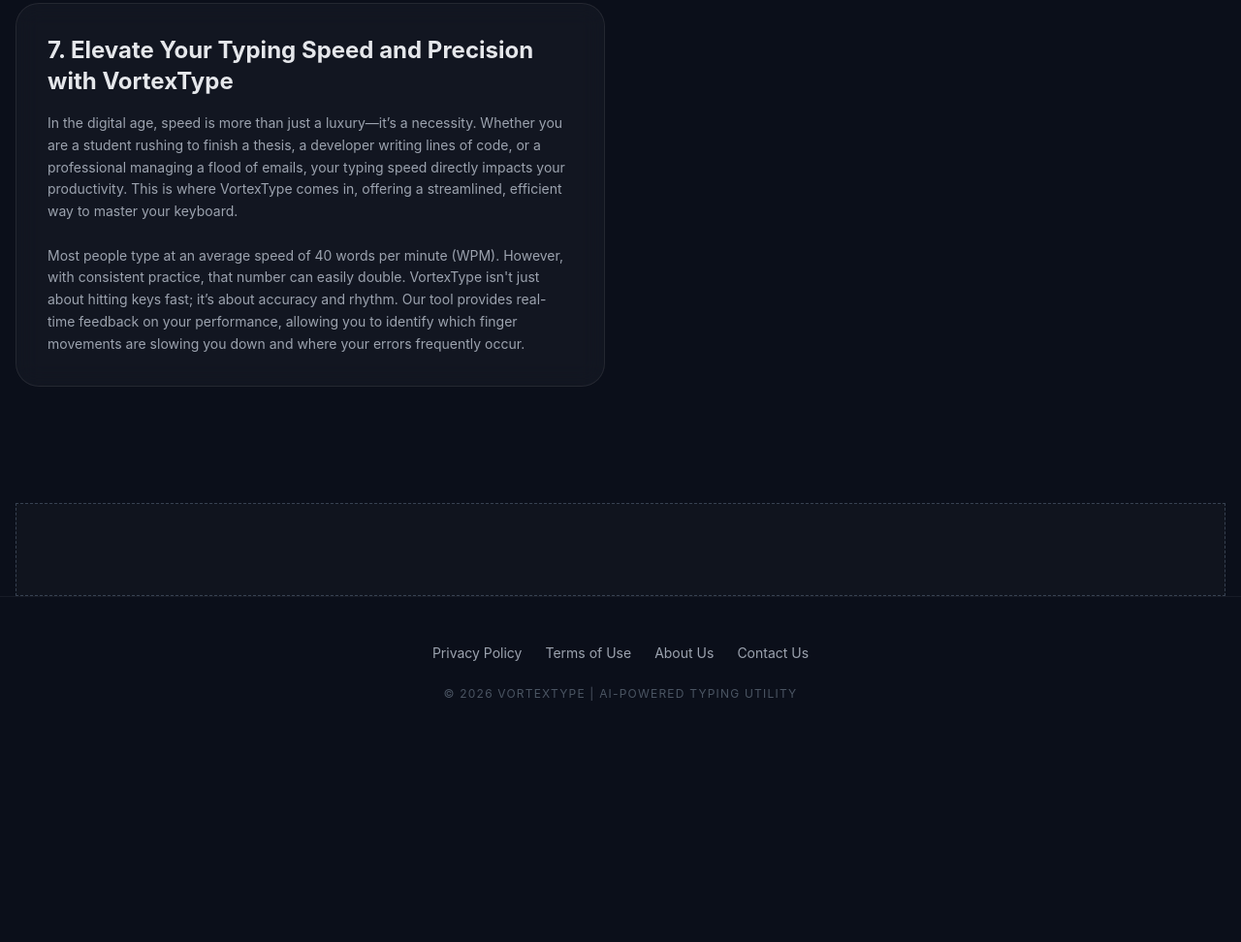
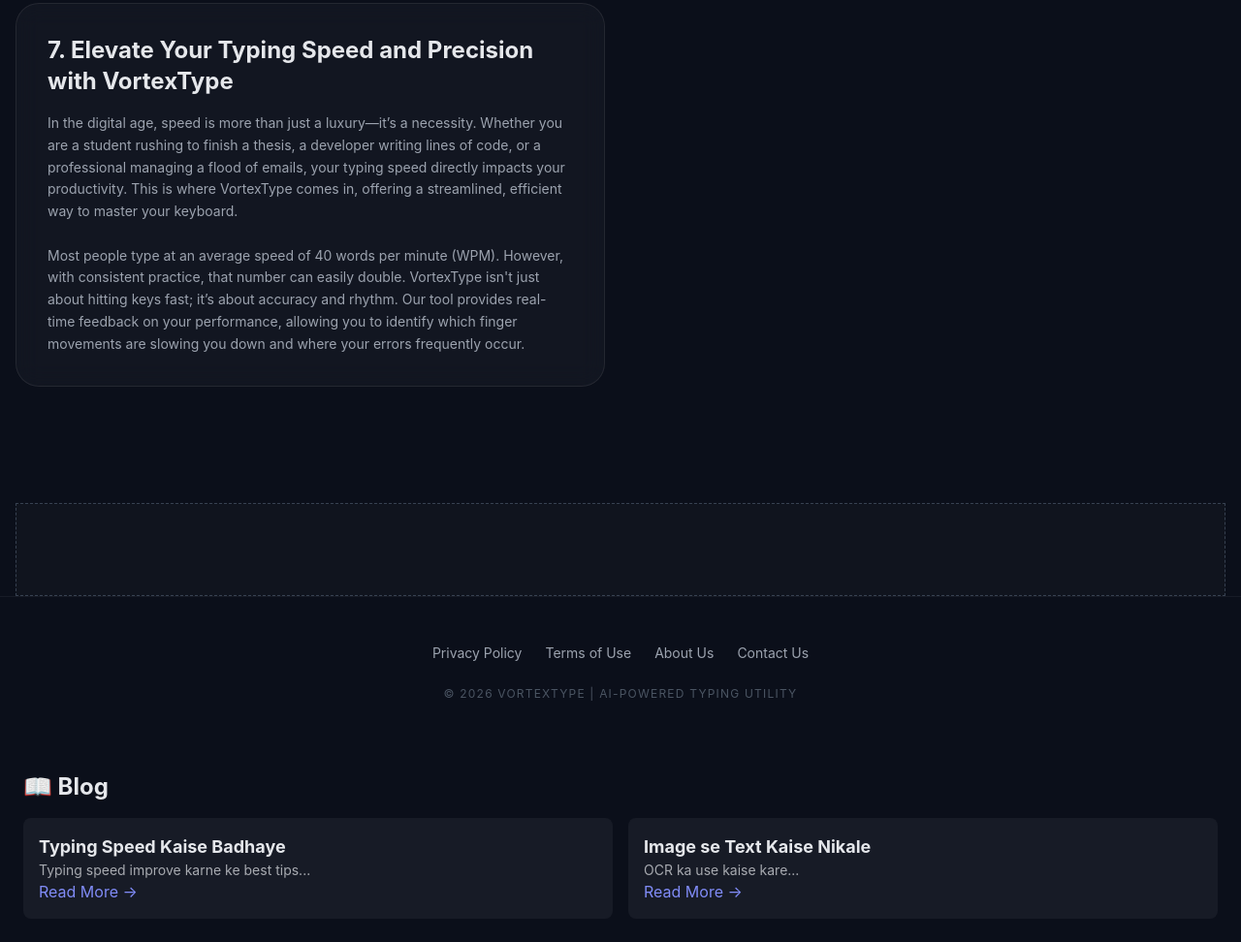
Before and after one commit to rajkkumar066-ctrl/VortexType-, a plain HTML site: page index.html in a window 1280 px wide. Shown: the part 2490-3462 px from the top of the page at 97% size. Before the commit the page ends 3262 px from the top, so only its background shows below. Drawn offline with nearby package versions, Linux system fonts and the light colour scheme; a script that the page names is missing.

Commit message:
Add blog section with article previews
Added a blog section with two articles and links.

```diff
--- a/index.html
+++ b/index.html
@@ -546,6 +546,25 @@
   </div>
 </section>
 </script>
+    <section id="blog-section" class="max-w-7xl mx-auto p-6">
+  <h2 class="text-2xl font-bold mb-4">📖 Blog</h2>
+
+  <div class="grid md:grid-cols-2 gap-4">
+
+    <div class="p-4 bg-white/5 rounded-lg">
+      <h3 class="font-bold text-lg">Typing Speed Kaise Badhaye</h3>
+      <p class="text-sm opacity-70">Typing speed improve karne ke best tips...</p>
+      <a href="/blog/post1.html" class="text-indigo-400">Read More →</a>
+    </div>
+
+    <div class="p-4 bg-white/5 rounded-lg">
+      <h3 class="font-bold text-lg">Image se Text Kaise Nikale</h3>
+      <p class="text-sm opacity-70">OCR ka use kaise kare...</p>
+      <a href="/blog/post2.html" class="text-indigo-400">Read More →</a>
+    </div>
+
+  </div>
+    </section>
 
 </body>
 </html>
```
